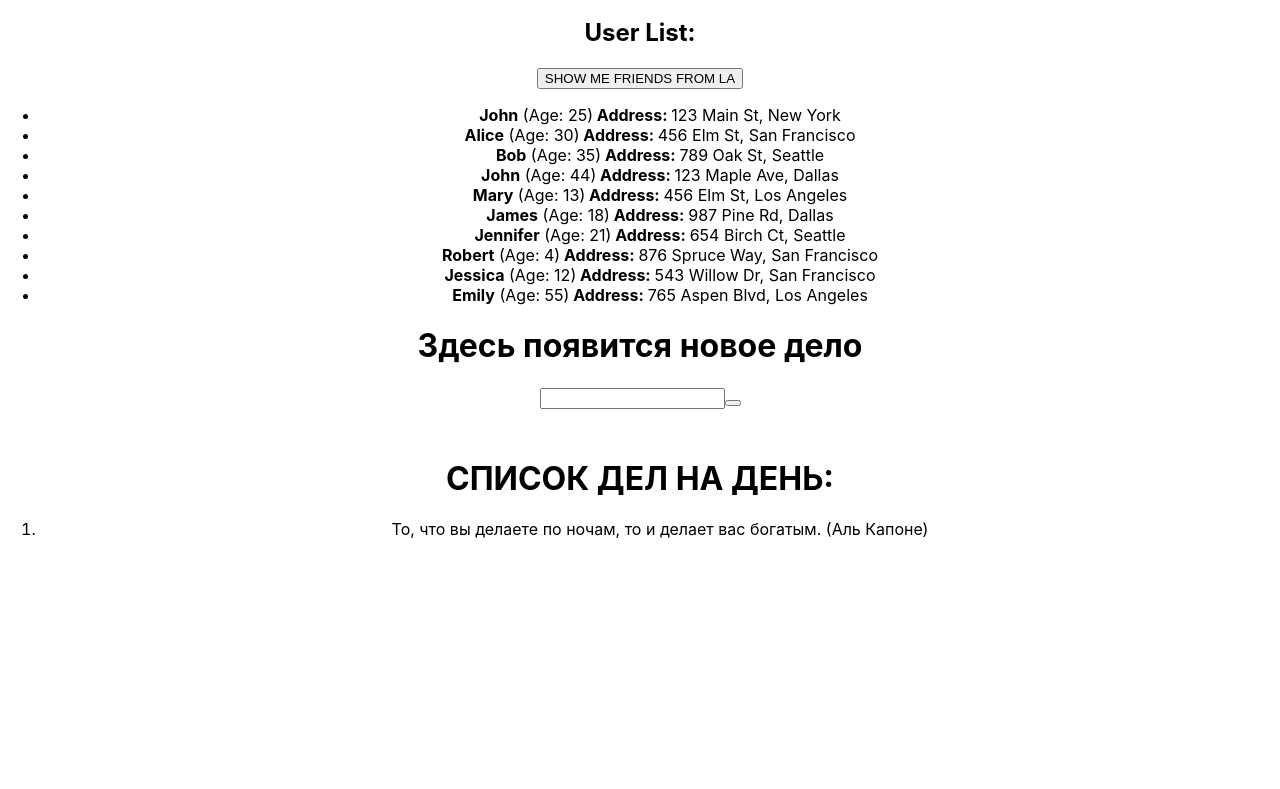
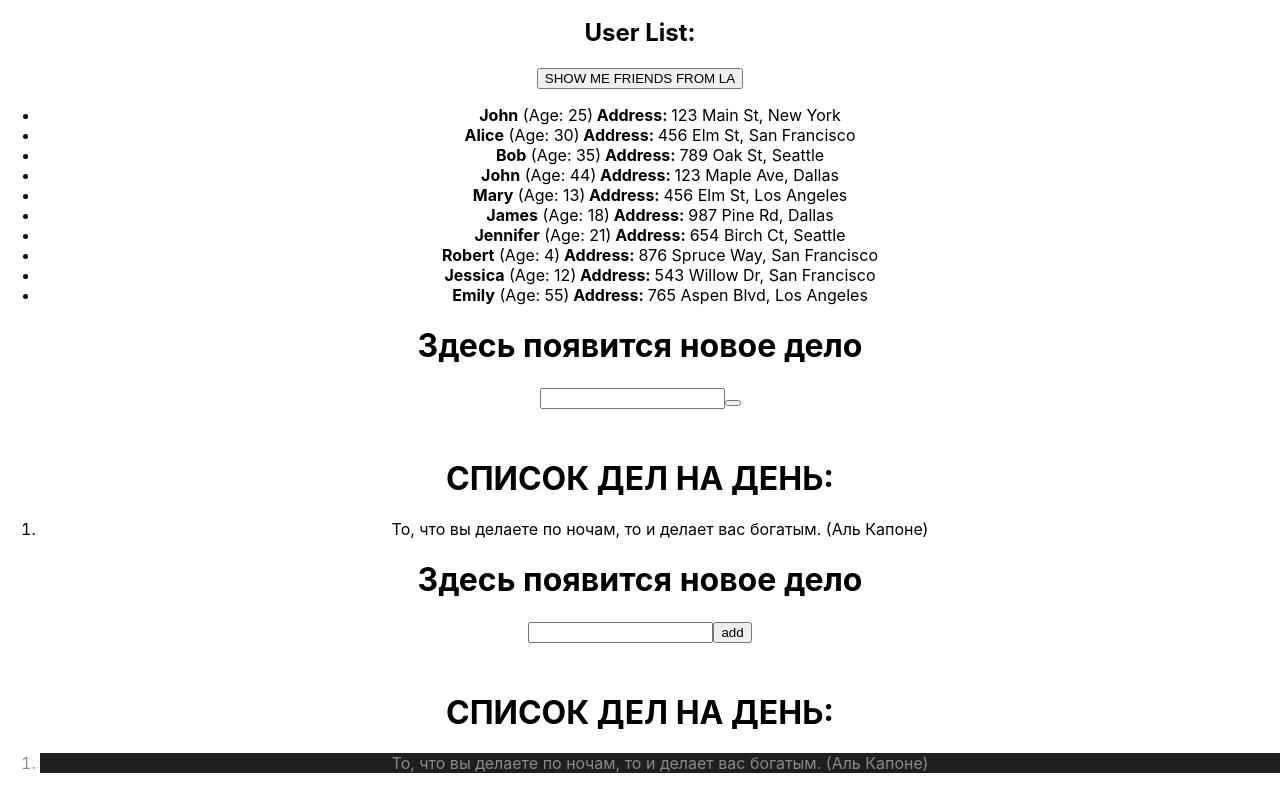
Before and after one commit to vladgrudak/homework-front-main-1, a React (Create React App) app: page / in a window 1280 px wide. Shown: the part 271-1060 px from the top of the page. Before the commit the page ends 826 px from the top, so only its background shows below. Built offline with nearby package versions, Linux system fonts and the light colour scheme.

Commit message:
Homework 4

```diff
--- a/src/App.tsx
+++ b/src/App.tsx
@@ -10,7 +10,7 @@
       <HW1 />
       <HW2 />
       <HW3 />
-      {/*<HW4 />*/}
+      <HW4 />
     </div>
   );
 }
--- a/src/HW/4/Button.tsx
+++ b/src/HW/4/Button.tsx
@@ -1,11 +1,11 @@
 type ButtonPropsType = {
-  callBack: any // НУЖНО ПРОТИПИЗИРОВАТЬ
-  name: any // НУЖНО ПРОТИПИЗИРОВАТЬ
+  callBack: () => void // НУЖНО ПРОТИПИЗИРОВАТЬ
+  name: string // НУЖНО ПРОТИПИЗИРОВАТЬ
 };
 
 export const Button = (props: ButtonPropsType) => {
   const callBackHandler = () => {
-    // НУЖНО ДОПИСАТЬ
+    props.callBack()
   };
 
   return (
--- a/src/HW/4/HW4.tsx
+++ b/src/HW/4/HW4.tsx
@@ -26,27 +26,27 @@
 
   return (
     <div id={'hw04'}>
-      {/*{currentText ? (*/}
-      {/*  <h1 id={'hw04-text'}>{currentText}</h1>*/}
-      {/*) : (*/}
-      {/*  <h1 id={'hw04-default-text'}>Здесь появится новое дело</h1>*/}
-      {/*)}*/}
+      {currentText ? (
+        <h1 id={'hw04-text'}>{currentText}</h1>
+      ) : (
+        <h1 id={'hw04-default-text'}>Здесь появится новое дело</h1>
+      )}
 
-      {/*<Input НЕ ХВАТАЕТ АРГУМЕНТОВ />*/}
+      <Input currentText={currentText} setCurrentText={setCurrentText} />
 
-      {/*<Button НЕ ХВАТАЕТ АРГУМЕНТОВ />*/}
+      <Button name="add" callBack={ handleSave } />
 
-      {/*<h1 style={{ marginTop: '50px' }}>СПИСОК ДЕЛ НА ДЕНЬ:</h1>*/}
+      <h1 style={{ marginTop: '50px' }}>СПИСОК ДЕЛ НА ДЕНЬ:</h1>
 
-      {/*<ol id={'hw04-tasks'}>*/}
-      {/*  {texts.map((el, index) => {*/}
-      {/*    return (*/}
-      {/*      <li key={index} id={`hw04-task-${index}`} className={ЕСЛИ ЧЕТН ? S.chetNechet : ''}>*/}
-      {/*        {el}*/}
-      {/*      </li>*/}
-      {/*    );*/}
-      {/*  })}*/}
-      {/*</ol>*/}
+      <ol id={'hw04-tasks'}>
+        {texts.map((el, index) => {
+          return (
+            <li key={index} id={`hw04-task-${index}`} className={ (index + 1) % 2 ? s.chetNechet : ''}>
+              {el}
+            </li>
+          );
+        })}
+      </ol>
     </div>
   );
 };
--- a/src/HW/4/Input.tsx
+++ b/src/HW/4/Input.tsx
@@ -1,14 +1,16 @@
+import {ChangeEvent} from 'react';
+
 type InputPropsType = {
-	currentText: any // НУЖНО ПРОТИПИЗИРОВАТЬ
-	setCurrentText: any // НУЖНО ПРОТИПИЗИРОВАТЬ
+	currentText: string // НУЖНО ПРОТИПИЗИРОВАТЬ
+	setCurrentText: (inputText: string) => void // НУЖНО ПРОТИПИЗИРОВАТЬ
 };
 
 export const Input = (props: InputPropsType) => {
-	const onChangeHandler = (event: 'НУЖНО ПРОТИПИЗИРОВАТЬ') => {
-		// НУЖНО ДОПИСАТЬ
+	const onChangeHandler = (event: ChangeEvent<HTMLInputElement> ) => {
+		props.setCurrentText(event.currentTarget.value);
 	};
 
-	// return (
-	//   <input id={'hw04-input'} type="text" value={props.currentText} onChange={onChangeHandler} />
-	// );
+	return (
+	  <input id={'hw04-input'} type="text" value={props.currentText} onChange={onChangeHandler} />
+	);
 };
```
Also changed, not shown: src/App.css (line endings or trailing spaces).
